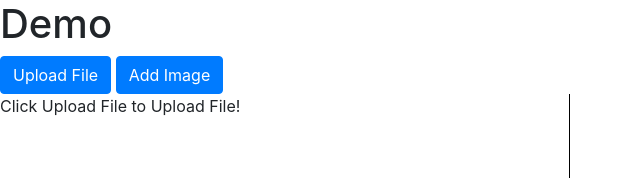
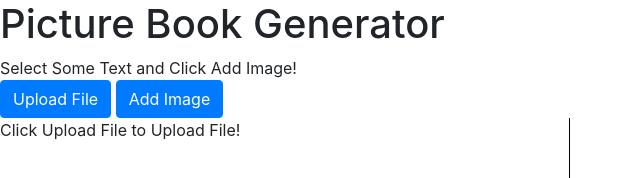
Before and after one commit to OceanMyang/picture-book-demo, a website: page index.html in a window 1280 px wide. Shown: the top 178 px of the page, without its empty margins (0-640 px from the left). Drawn offline with nearby package versions, Linux system fonts and the light colour scheme.

Commit message:
Annotation

```diff
--- a/index.html
+++ b/index.html
@@ -15,8 +15,9 @@
 	<body>
 		<header>
 			<h1 id="file-name">
-				Demo
+				Picture Book Generator
 			</h1>
+			<div>Select Some Text and Click Add Image!</div>
 			<div id="upload-file" class="btn btn-primary">Upload File</div>
 			<div id="add-link" class="btn btn-primary">Add Image</div>
 		</header>
```
